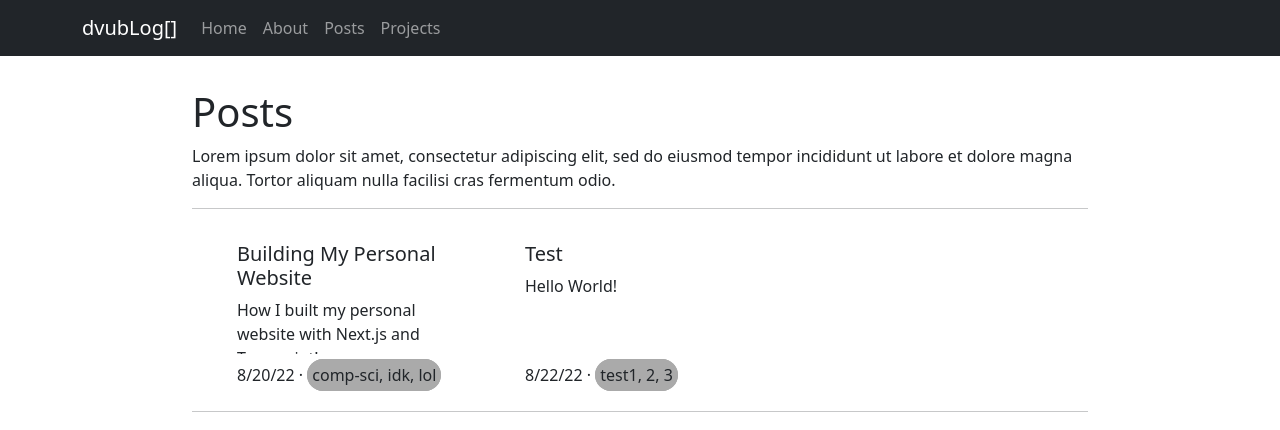
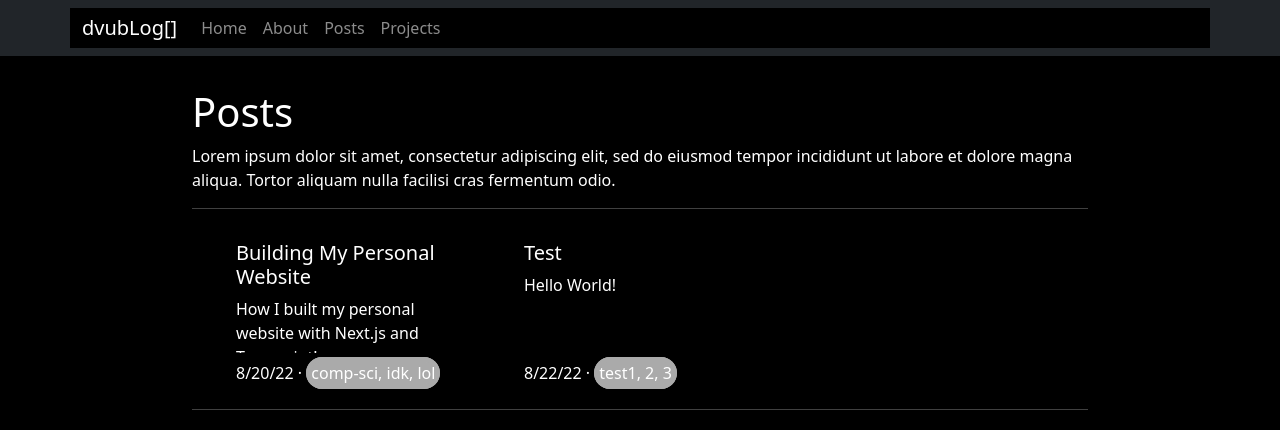
Before and after one commit to dvub/dvub-site, a Next.js app: page /posts in a window 1280 px wide. Shown: the top 430 px of the page. Built offline with nearby package versions, Linux system fonts and the light colour scheme.

Commit message:
styling changes

```diff
--- a/components/postCard.tsx
+++ b/components/postCard.tsx
@@ -26,7 +26,7 @@ const PostCard: FC<Props> = (props) => {
     return (
         // /posts (slash at the front) for absolute path
         <Link href={`/posts/${fileName}`}>
-            <Card style={{borderColor: 'transparent'}}>
+            <Card style={{border: 'transparent'}}>
                 <div style={{height: '8rem', overflow: 'hidden',}}>
                     <Card.Body>
                         <Card.Title>{title}</Card.Title>
@@ -36,7 +36,7 @@ const PostCard: FC<Props> = (props) => {
                     </Card.Body>
                 </div>
                 <div style={{height:'2.5rem'}}>
-                    <Card.Footer style={{backgroundColor: 'transparent', borderColor: 'transparent'}}>
+                    <Card.Footer style={{backgroundColor: 'transparent', border: 'transparent'}}>
                         {date} · {styledTags}
                     </Card.Footer>
                 </div>
--- a/styles/globals.css
+++ b/styles/globals.css
@@ -13,6 +13,8 @@ a {
 
 * {
   box-sizing: border-box;
+  background: black;
+  color: white;
 }
 
 @media (prefers-color-scheme: dark) {
```
